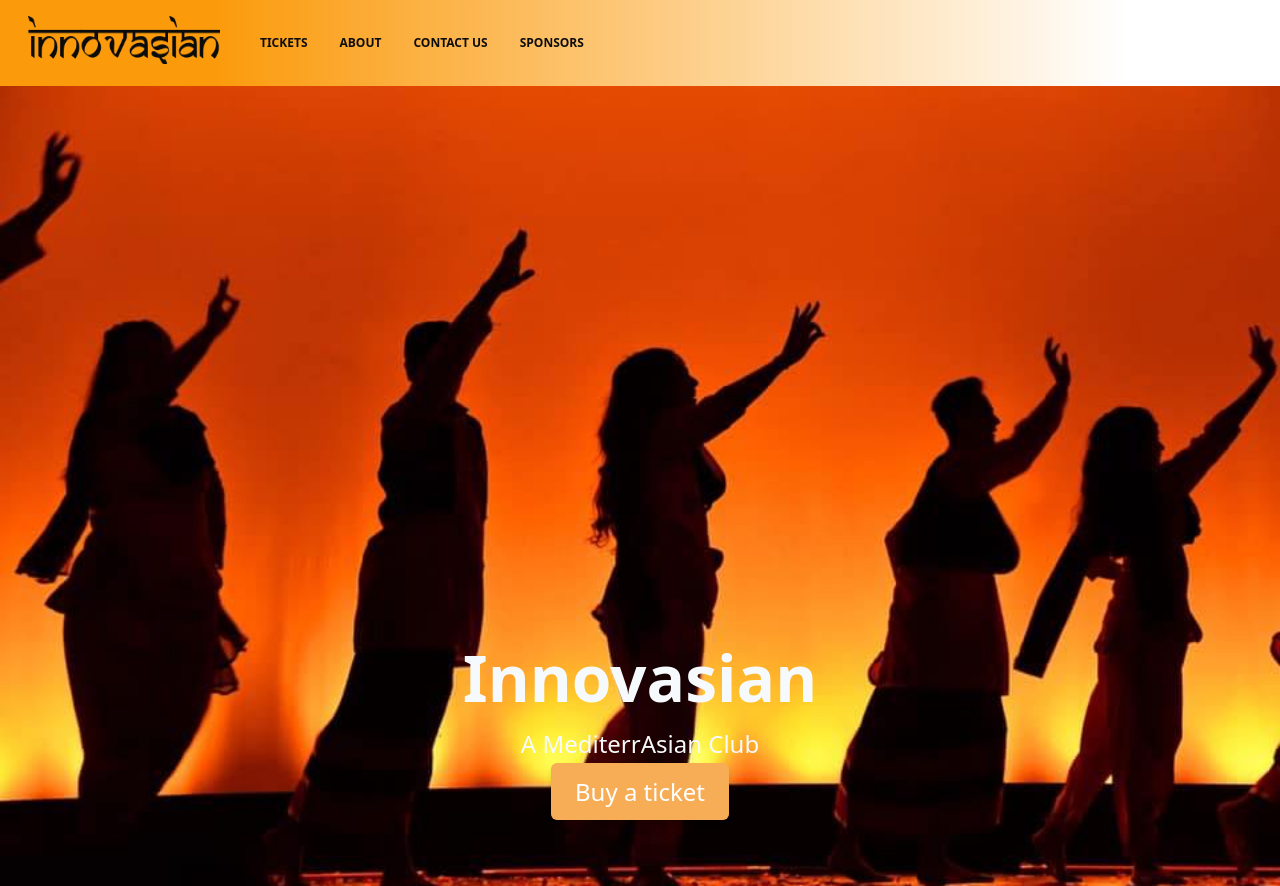
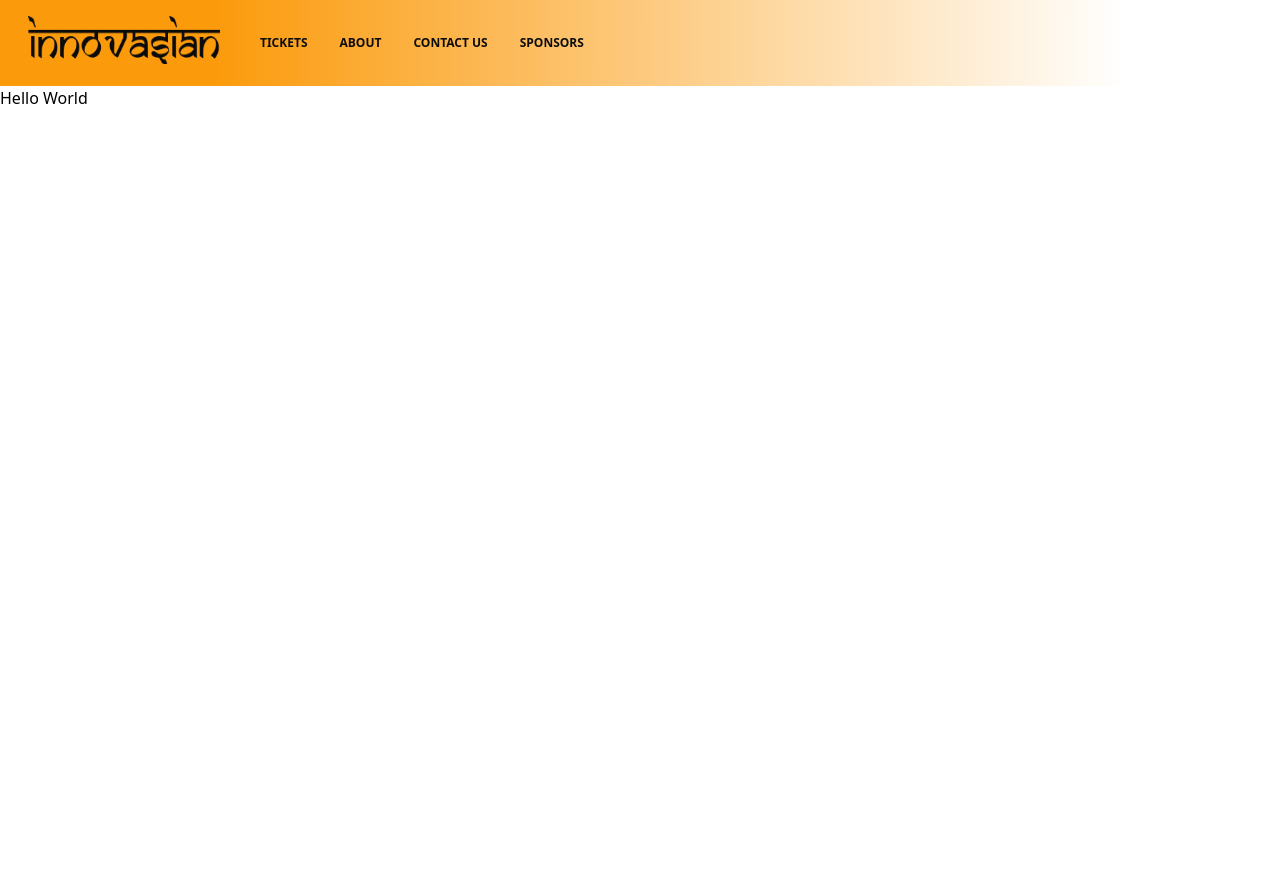
Before and after one commit to shreypjain/innovasianWebsite, a React (Create React App) app in the folder src/: page /ticket in a window 1280 px wide. After the commit the page ends 800 px from the top, so only its background shows below. Built offline with nearby package versions, Linux system fonts and the light colour scheme.

Commit message:
small update

```diff
--- a/src/src/App.js
+++ b/src/src/App.js
@@ -5,6 +5,7 @@
 import Contact from "./pages/contact"
 import About from "./pages/about"
 import Sponsor from "./pages/sponsor"
+import Ticket from "./pages/ticket"
 
 import Footer from "./components/footer"
 import Navbar from "./components/navbar"
@@ -19,6 +20,7 @@
             <Route path="/contact" component={Contact}/>
             <Route path="/about" component={About}/>
             <Route path="/sponsor" component={Sponsor}/>
+            <Route path="/ticket" component={Ticket}/>
             <Route path="/"component={Home}/>
           </Switch>
         <Footer/>
--- a/src/src/pages/contact.js
+++ b/src/src/pages/contact.js
@@ -1,6 +1,6 @@
 import React from 'react'
 import NavLink from 'react-router-dom'
-import emailjs from 'emailjs-com'
+//import emailjs from 'emailjs-com'
 
 
 function Contact() {
--- /dev/null
+++ b/src/src/pages/ticket.js
@@ -0,0 +1,11 @@
+import React from 'react'
+import Stripe from 'stripe'
+
+function Ticket() {
+    return(
+        <div>
+            Hello World
+        </div>
+    )
+}
+export default Ticket
```
